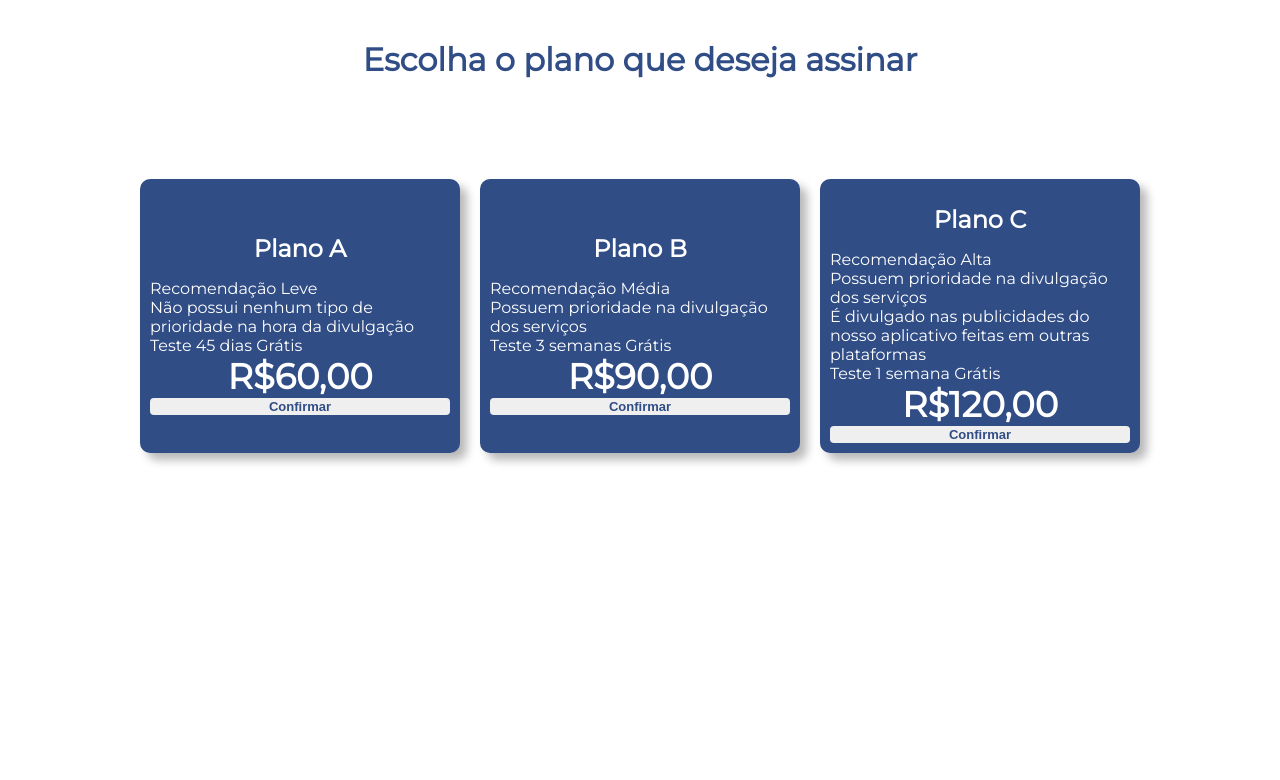
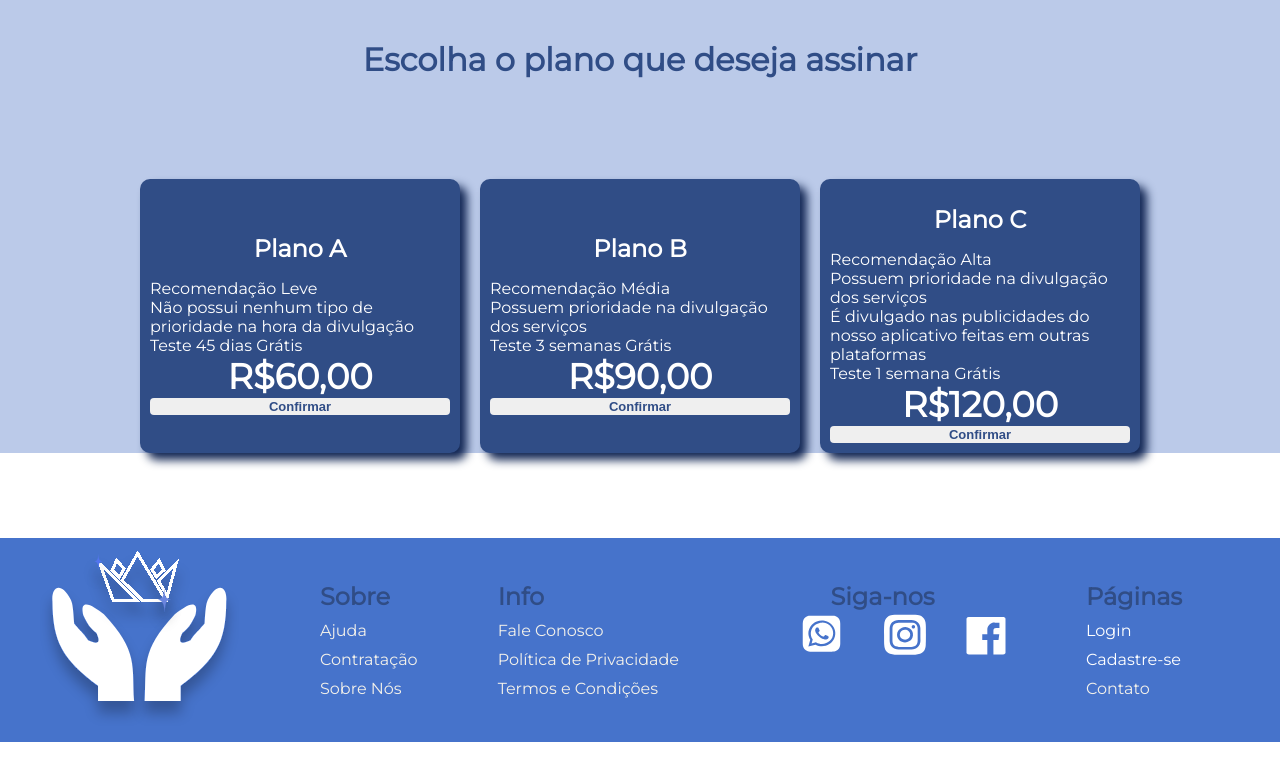
Before and after one commit to CarolinaPacifico/seniorcare, a React (Vite) app: page /planos in a window 1280 px wide. Shown: the top 780 px of the page. Built offline with nearby package versions, Linux system fonts and the light colour scheme.

Commit message:
Add files via upload

```diff
--- a/src/css/planos.css
+++ b/src/css/planos.css
@@ -5,6 +5,7 @@
     justify-content: center;
     align-items: center;
     color: #fff;
+    background-color: #bbcae9;
 }
 
 .conteudo-plano h1{
@@ -30,7 +31,7 @@
     justify-content: center;
     background-color: #304D86;
     border-radius: 10px;
-    box-shadow: 7px 7px 10px rgb(184, 184, 184);
+    box-shadow: 7px 7px 10px rgb(18, 38, 83);
     padding: 10px 10px;
     max-width: 300px;
     text-align: left;
--- a/src/pages/Planos.jsx
+++ b/src/pages/Planos.jsx
@@ -1,11 +1,12 @@
-
-import CardPlano from '../components/card-plano'
+import Footer from '../components/footer';
+import CardPlano from '../components/card-plano';
 
 function Planos() {
 
     return (
       <>
         <CardPlano/>
+        <Footer/>
       </>
     )
   }
```
